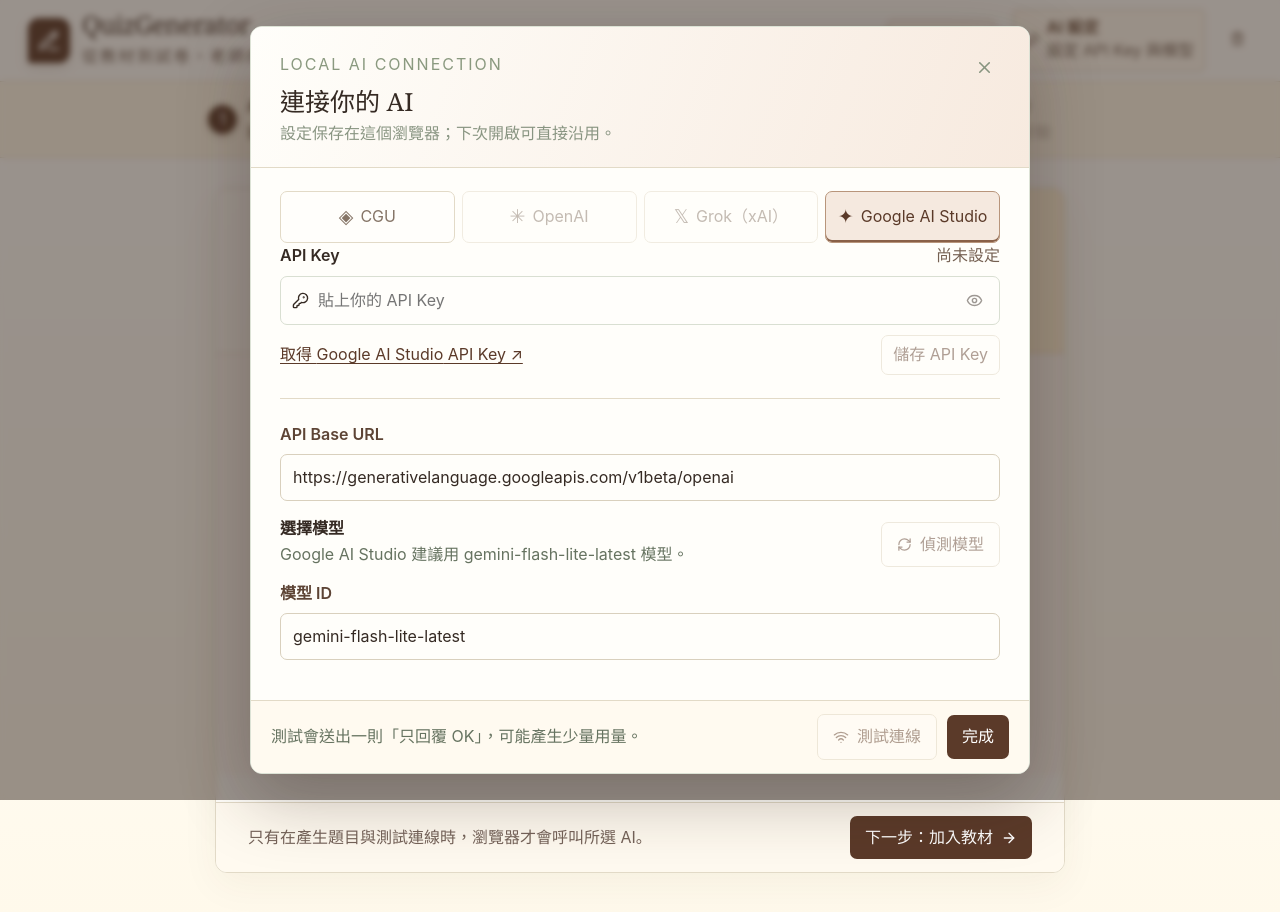
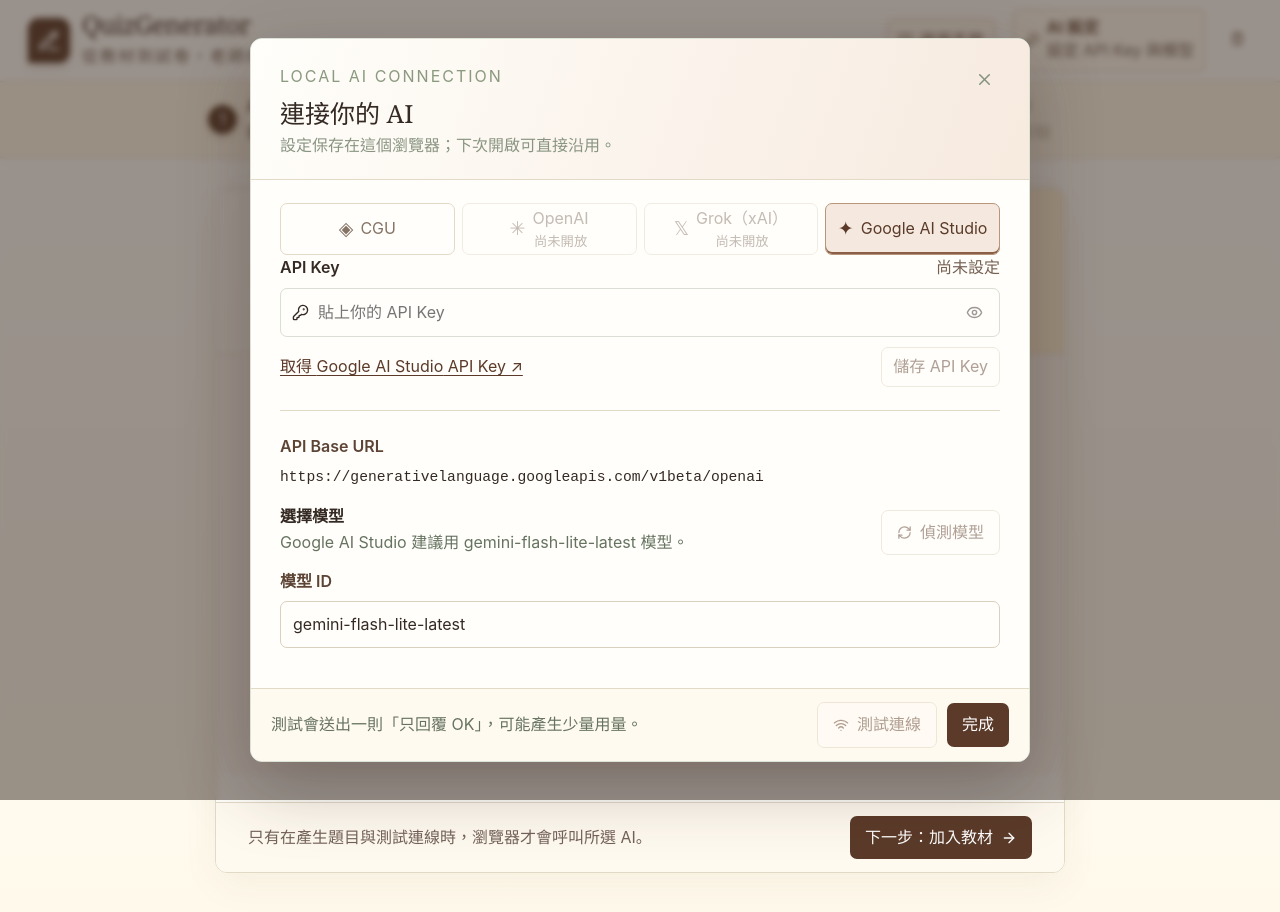
Before and after one commit to educatres/QuizGenerator, a React (Vite) app: page / in a window 1280 px wide. Both pictures are taken after a click on the button "設定 API Key 與模型". Shown: the top 912 px of the page. Built offline with nearby package versions, Linux system fonts and the light colour scheme.

Commit message:
Label unavailable providers and display API base URL as text

```diff
--- a/src/App.tsx
+++ b/src/App.tsx
@@ -62,7 +62,7 @@ export function App() {
   const [provider, setProvider] = useState<ProviderId>(initialModelConfig.provider);
   const [models, setModels] = useState<Partial<Record<ProviderId, ModelOption[]>>>({});
   const [selectedModels, setSelectedModels] = useState(initialModelConfig.models);
-  const [baseUrls, setBaseUrls] = useState(initialModelConfig.baseUrls);
+  const [baseUrls] = useState(initialModelConfig.baseUrls);
   const [reasoningEffort, setReasoningEffort] = useState<ReasoningEffort>(initialModelConfig.reasoningEffort);
   const [apiSettingsOpen, setApiSettingsOpen] = useState(false);
   const [keyDraft, setKeyDraft] = useState('');
@@ -320,13 +320,13 @@ export function App() {
     {apiSettingsOpen && <div className="modal-backdrop" role="presentation" onMouseDown={event => event.target === event.currentTarget && setApiSettingsOpen(false)}><section className="api-settings-modal" role="dialog" aria-modal="true" aria-labelledby="api-settings-title">
       <header className="modal-heading"><div><p>LOCAL AI CONNECTION</p><h2 id="api-settings-title">連接你的 AI</h2><span>設定保存在這個瀏覽器；下次開啟可直接沿用。</span></div><button onClick={() => setApiSettingsOpen(false)} aria-label="關閉 AI 設定"><X size={19} /></button></header>
       <div className="modal-scroll">
-        <div className="provider-tabs">{providerIds.map(id => <button key={id} className={provider === id ? 'active' : ''} onClick={() => !busy && enabledProviderIds.includes(id) && setProvider(id)} disabled={!!busy || !enabledProviderIds.includes(id)}><span>{id === 'cgu' ? '◈' : id === 'openai' ? '✳' : id === 'xai' ? '𝕏' : '✦'}</span>{adapters[id].name}{hasSessionKey(id) && <i />}</button>)}</div>
+        <div className="provider-tabs">{providerIds.map(id => <button key={id} className={provider === id ? 'active' : ''} onClick={() => !busy && enabledProviderIds.includes(id) && setProvider(id)} disabled={!!busy || !enabledProviderIds.includes(id)}><span>{id === 'cgu' ? '◈' : id === 'openai' ? '✳' : id === 'xai' ? '𝕏' : '✦'}</span><span className="provider-label">{adapters[id].name}{!enabledProviderIds.includes(id) && <small>尚未開放</small>}</span>{hasSessionKey(id) && <i />}</button>)}</div>
         {provider === 'cgu' && <div className="cgu-key-notice"><KeyRound size={17} /><span>長庚大學師生，請到 <a href="https://air.cgu.edu.tw/" target="_blank" rel="noreferrer">air.cgu.edu.tw</a> 領取 CGU API Key。</span></div>}
         <label className="field-label" htmlFor="api-key">API Key <span>{hasSessionKey(provider) ? '這個瀏覽器已保存' : '尚未設定'}</span></label>
         <div className="key-input"><KeyRound size={17} /><input id="api-key" type={showKey ? 'text' : 'password'} autoComplete="off" value={keyDraft} placeholder={hasSessionKey(provider) ? '••••••••（輸入新金鑰可取代）' : '貼上你的 API Key'} onChange={e => setKeyDraft(e.target.value)} /><button disabled={!keyDraft} onClick={() => setShowKey(!showKey)} aria-label={showKey ? '隱藏金鑰' : '顯示金鑰'}>{showKey ? <EyeOff size={17} /> : <Eye size={17} />}</button></div>
         <div className="key-actions"><a href={adapter.keyUrl} target="_blank" rel="noreferrer">取得 {adapter.name} API Key ↗</a><div>{hasSessionKey(provider) && <button className="text-danger" onClick={() => { clearSessionKey(provider); setConnected(state => ({ ...state, [provider]: false })); setSelectedModels(state => ({ ...state, [provider]: '' })); setModels(state => ({ ...state, [provider]: [] })); setConnectionMessage('已清除這個瀏覽器保存的 API Key。'); }}><Trash2 size={13} />清除 API Key</button>}<button className="secondary" disabled={!keyDraft.trim() || !!busy} onClick={saveKey}>儲存 API Key</button></div></div>
         <div className="divider" />
-        <label className="stack-field endpoint-field"><span>API Base URL</span><input value={baseUrls[provider]} onChange={e => { setBaseUrls(state => ({ ...state, [provider]: e.target.value })); setModels(state => ({ ...state, [provider]: [] })); setConnected(state => ({ ...state, [provider]: false })); }} placeholder={defaultBaseUrls[provider]} /></label>
+        <div className="stack-field endpoint-field"><span>API Base URL</span><code>{baseUrls[provider]}</code></div>
         {provider === 'cgu' && <label className="stack-field endpoint-field"><span>CGU 推理程度（預設：中）</span><select value={reasoningEffort} onChange={e => setReasoningEffort(e.target.value as ReasoningEffort)}><option value="low">低</option><option value="medium">中</option><option value="high">高</option></select></label>}
         <div className="model-setting-heading"><div><strong>選擇模型</strong><span>{provider === 'cgu' ? 'CGU 僅顯示 gemma-4-26b-a4b-it、gpt-oss:20b、gpt-oss-120b，預設選擇 gpt-oss:20b。' : provider === 'gemini' ? 'Google AI Studio 建議用 gemini-flash-lite-latest 模型。' : '先取得帳戶可用模型，再選擇要使用的模型。'}</span></div><button className="secondary" disabled={!!busy || (!hasSessionKey(provider) && !keyDraft)} onClick={() => void listModels()}>{busy === 'models' ? <LoaderCircle className="spin" size={15} /> : <RefreshCw size={15} />}偵測模型</button></div>
         {(models[provider]?.length ?? 0) > 0 ? <label className="stack-field model-select-field"><span>可用模型</span><select aria-label="可用模型" value={selectedModels[provider]} onChange={e => setSelectedModels(state => ({ ...state, [provider]: e.target.value }))}>{models[provider]!.map(model => <option key={model.id} value={model.id}>{model.label}{model.label !== model.id ? `（${model.id}）` : ''}</option>)}</select></label> : provider === 'cgu' ? <div className="model-placeholder">{selectedModels.cgu ? <>已保存模型：<strong>{selectedModels.cgu}</strong>。按「偵測模型」更新清單。</> : '尚未偵測 CGU 模型。儲存 Key 後按「偵測模型」。'}</div> : <label className="stack-field model-select-field"><span>模型 ID</span><input value={selectedModels[provider]} onChange={e => setSelectedModels(state => ({ ...state, [provider]: e.target.value.trim() }))} placeholder="輸入模型 ID，或按偵測模型" /></label>}
```
Also changed, not shown: src/test/app.e2e.ts (+4 -2 lines), src/styles.css.
